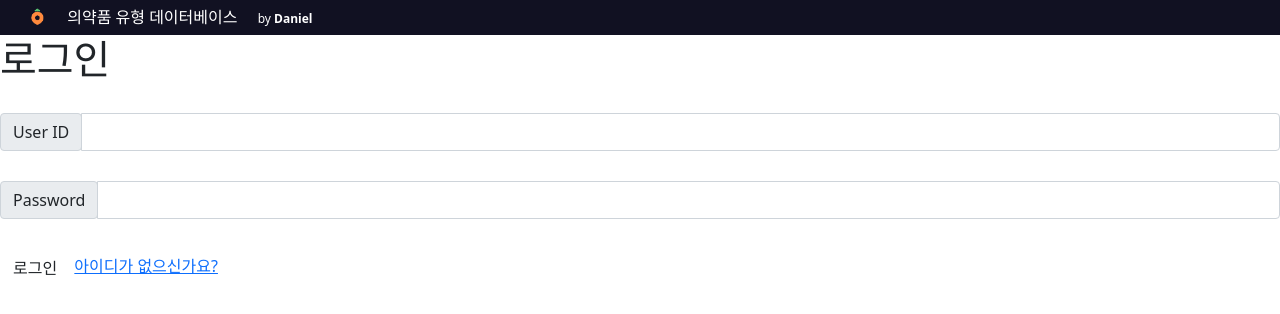
After one commit to dan-studio/Med-Database, a Flask app: page /login in a window 1280 px wide. The commit adds this page. Shown: the top 314 px of the page. Run offline with Flask 2, Linux system fonts and the light colour scheme; data that the repository does not hold is empty.

```diff
--- a/app.py
+++ b/app.py
@@ -1,20 +1,24 @@
-from flask import Flask, render_template, jsonify, request
+from flask import Flask, render_template, jsonify, request, url_for
 app = Flask(__name__)
 
 from pymongo import MongoClient
 
-client = MongoClient('mongodb://test:test@localhost', 27017)
-# client = MongoClient('localhost', 27017)
+# client = MongoClient('mongodb://test:test@localhost', 27017)
+client = MongoClient('localhost', 27017)
 db = client.medDB
 
 #HTML을 주는 부분
 @app.route('/')
 def home():
-    return render_template('main.html')
+    return render_template('index.html')
 
-@app.route('/index')
-def index():
-    return render_template('index.html')
+@app.route('/login')
+def login():
+    return render_template('login.html')
+
+@app.route('/register')
+def register():
+    return render_template('register.html')
 
 @app.route('/list', methods=['GET'])
 def list_product():
--- a/static/app.js
+++ b/static/app.js
@@ -55,7 +55,6 @@ function show() {
         let regDate = lists[i]['regDate']
 
         var temp_html = `<tr>
-                              <td>${index}</td>
                               <td>${sort}</td>
                               <td>${compName}</td>
                               <td>${prodName}</td>
--- a/static/styles/style.css
+++ b/static/styles/style.css
@@ -18,6 +18,13 @@ img{
 .madeBy{
   font-size: 12px;
 }
+.logoutButton{
+  text-decoration: none;
+  color: white;
+  font-size: 14px;
+  float: right;
+  padding: 7px 30px;
+}
 .input-group{
   width: 100%;
   margin: 30px auto;
@@ -35,6 +42,10 @@ img{
   display: inline;
   margin-left: 30px;
 }
+.notice{
+  color:rgb(255, 67, 67);
+  margin: 20px;
+}
 .deletebutton{
   color: rgb(255, 67, 67);
 }
--- a/templates/index.html
+++ b/templates/index.html
@@ -22,6 +22,7 @@
     <img src="{{ url_for('static', filename='carrot.png') }}" alt="당근아이콘">
     <span class="title">의약품 유형 데이터베이스</span>
     <span class="title madeBy">by <strong>Daniel</strong></span>
+    <a href="{{url_for('login')}}" class="logoutButton">로그아웃</a>
   </header>
   <div class="container input-group">
     <div class="registerbar">
@@ -85,7 +86,6 @@
     <table class="table table-striped">
       <thead>
         <tr>
-          <th>번호</th>
           <th>제품유형</th>
           <th>제조사</th>
           <th>제품명</th>
--- /dev/null
+++ b/templates/login.html
@@ -0,0 +1,45 @@
+<!DOCTYPE html>
+<html lang="en">
+
+<head>
+  <meta charset="UTF-8">
+  <meta http-equiv="X-UA-Compatible" content="IE=edge">
+  <meta name="viewport" content="width=device-width, initial-scale=1.0">
+  <title>의약품 유형 데이터베이스</title>
+  <meta property="og:title" content="medical Database" />
+  <meta property="og:description" content="의약품 데이터베이스 리스트 페이지" />
+  <meta property="og:image" content="{{ url_for('static', filename='ogimage.jpg') }}" />
+  <script src="https://ajax.googleapis.com/ajax/libs/jquery/3.6.0/jquery.min.js"></script>
+  <link rel="shortcut icon" href="{{ url_for('static', filename='favicon.ico') }}">
+  <link rel="stylesheet" type="text/css" href="{{ url_for('static', filename='styles/style.css') }}">
+  <!--flask css호출-->
+  <link href="https://cdn.jsdelivr.net/npm/bootstrap@5.1.3/dist/css/bootstrap.min.css" rel="stylesheet">
+  <script src="https://cdn.jsdelivr.net/npm/bootstrap@5.1.3/dist/js/bootstrap.bundle.min.js"></script>
+</head>
+
+<body>
+  <header>
+    <img src="{{ url_for('static', filename='carrot.png') }}" alt="당근아이콘">
+    <span class="title">의약품 유형 데이터베이스</span>
+    <span class="title madeBy">by <strong>Daniel</strong></span>
+  </header>
+  <h1>로그인</h1>
+  <div class="input-group">
+    <div class="input-group-prepend">
+      <span class="input-group-text" id="">User ID</span>
+    </div>
+    <input type="id" class="form-control">
+  </div>
+  <div class="input-group">
+    <div class="input-group-prepend">
+      <span class="input-group-text" id="">Password</span>
+    </div>
+    <input type="password" class="form-control">
+  </div>
+  <button onclick="window.location.href='/'" class="btn btn-white">로그인</button>
+  <a href="{{url_for('register')}}">아이디가 없으신가요?</a>
+  <script src="{{ url_for('static',filename='app.js') }}"> </script>
+  <!--flask js 호출-->
+</body>
+
+</html>
```
Also changed, not shown: templates/register.html (renamed from templates/main.html, +17 -2 lines), 1 other file.
